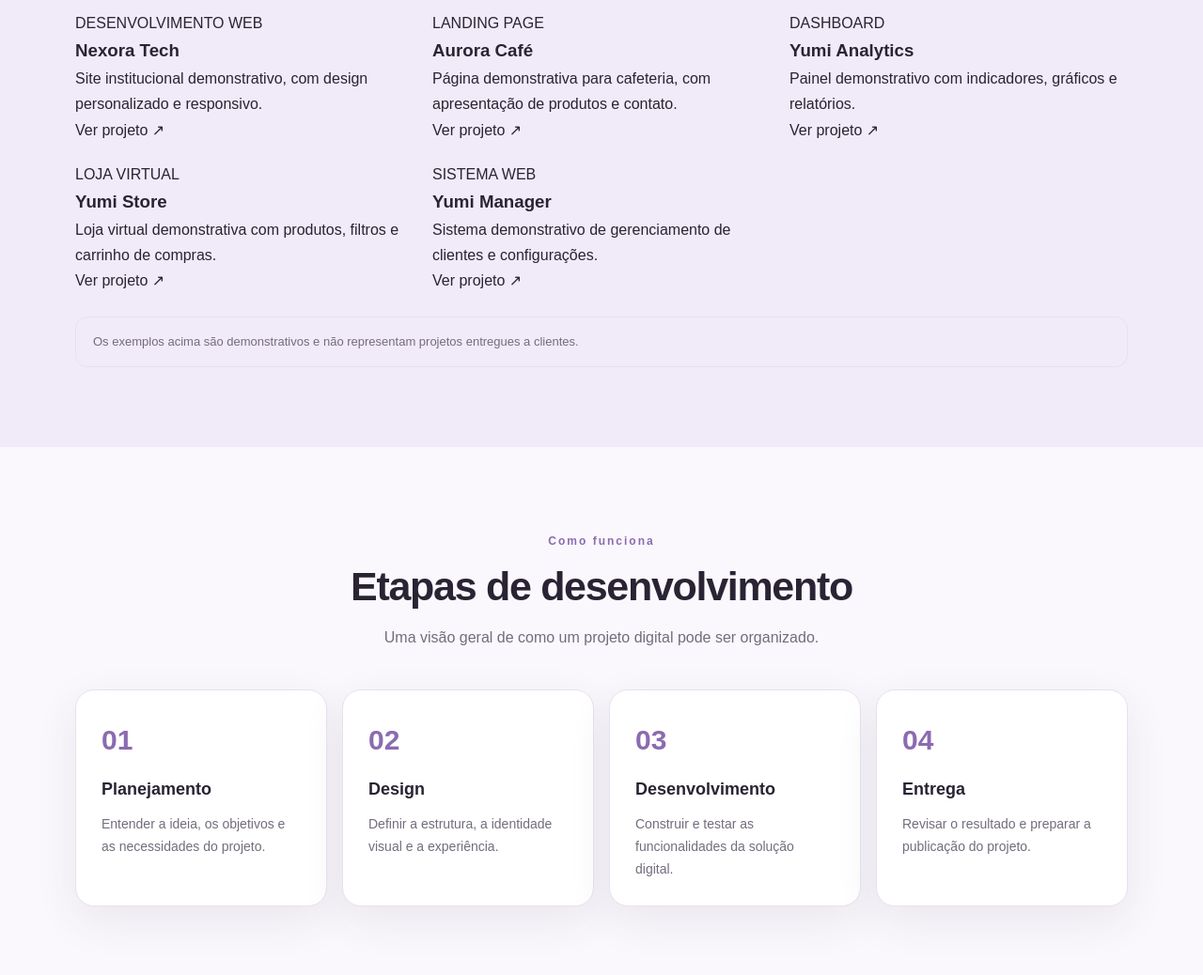
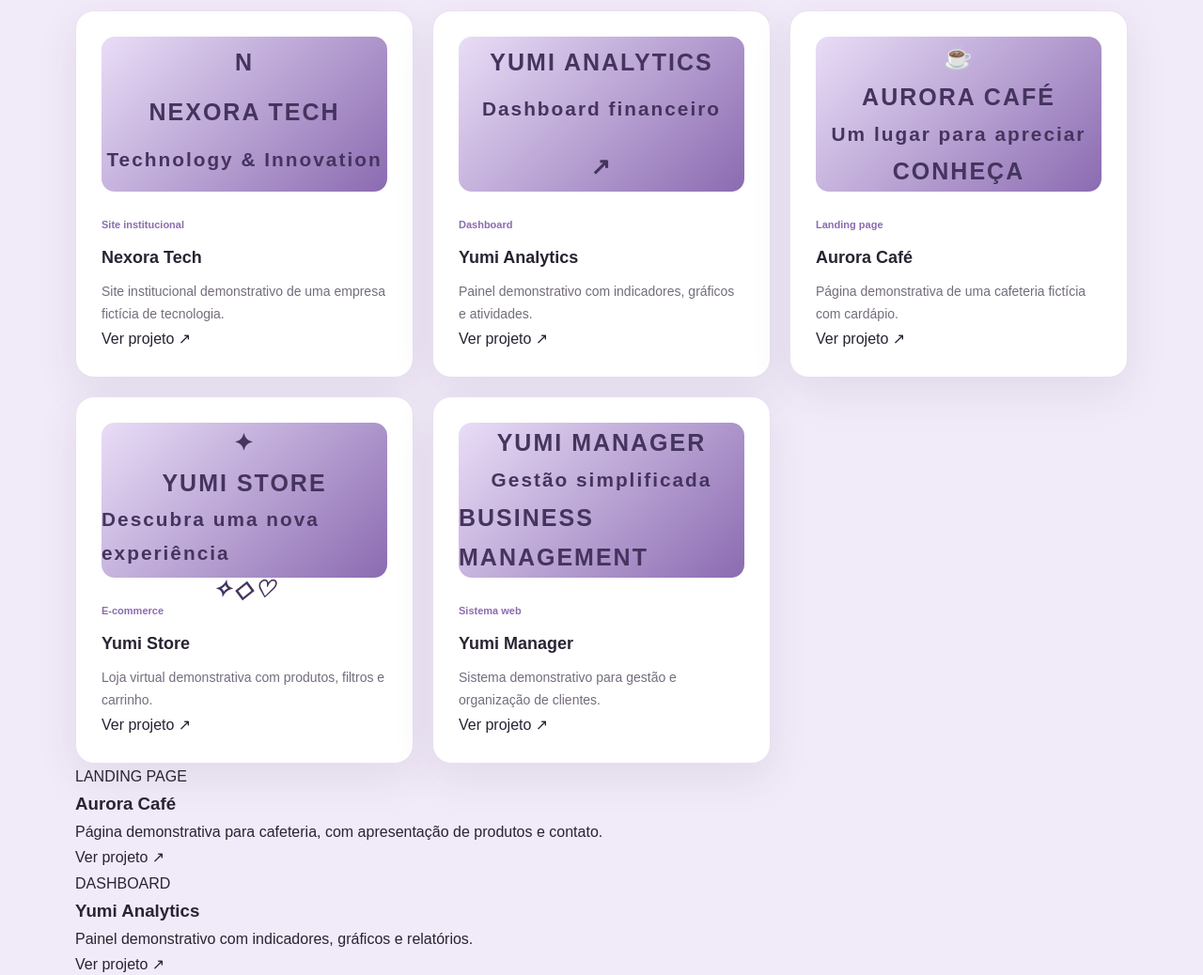
Before and after one commit to studioyumicontato-tech/Studio-Yumi, a plain HTML site: page index.html in a window 1280 px wide. Shown: the part 3520-4558 px from the top of the page at 94% size. Drawn offline with Linux system fonts and the light colour scheme.

Commit message:
Update index.html

```diff
--- a/index.html
+++ b/index.html
@@ -215,16 +215,79 @@
         <p>Exemplos de projetos que poderão compor o portfólio do Studio Yumi.</p>
       </div>
 
-
 <div class="portfolio-grid">
 
-  <article class="portfolio-card reveal">
-    <div class="portfolio-info">
-      <span>DESENVOLVIMENTO WEB</span>
-      <h3>Nexora Tech</h3>
-      <p>Site institucional demonstrativo, com design personalizado e responsivo.</p>
-      <a href="https://studioyumicontato-tech.github.io/Nexora-Tech/" target="_blank" rel="noopener noreferrer">Ver projeto ↗</a>
+  <article class="project-card reveal">
+    <div class="project-preview preview-nexora">
+      <span class="preview-symbol">N</span>
+      <strong>NEXORA TECH</strong>
+      <small>Technology & Innovation</small>
+      <div class="preview-lines"><i></i><i></i><i></i></div>
     </div>
+    <span class="project-tag">Site institucional</span>
+    <h3>Nexora Tech</h3>
+    <p>Site institucional demonstrativo de uma empresa fictícia de tecnologia.</p>
+    <a href="https://studioyumicontato-tech.github.io/Nexora-Tech/" target="_blank" rel="noopener noreferrer">Ver projeto ↗</a>
+  </article>
+
+  <article class="project-card reveal">
+    <div class="project-preview preview-analytics">
+      <strong>YUMI ANALYTICS</strong>
+      <small>Dashboard financeiro</small>
+      <div class="preview-stats">
+        <i></i><i></i><i></i><i></i><i></i>
+      </div>
+      <div class="preview-chart">↗</div>
+    </div>
+    <span class="project-tag">Dashboard</span>
+    <h3>Yumi Analytics</h3>
+    <p>Painel demonstrativo com indicadores, gráficos e atividades.</p>
+    <a href="https://studioyumicontato-tech.github.io/Yumi-Analytics/" target="_blank" rel="noopener noreferrer">Ver projeto ↗</a>
+  </article>
+
+  <article class="project-card reveal">
+    <div class="project-preview preview-aurora">
+      <span class="preview-coffee">☕</span>
+      <strong>AURORA CAFÉ</strong>
+      <small>Um lugar para apreciar</small>
+      <span class="preview-button">CONHEÇA</span>
+    </div>
+    <span class="project-tag">Landing page</span>
+    <h3>Aurora Café</h3>
+    <p>Página demonstrativa de uma cafeteria fictícia com cardápio.</p>
+    <a href="https://studioyumicontato-tech.github.io/Cafeteria---demo/" target="_blank" rel="noopener noreferrer">Ver projeto ↗</a>
+  </article>
+
+  <article class="project-card reveal">
+    <div class="project-preview preview-store">
+      <span class="preview-store-icon">✦</span>
+      <strong>YUMI STORE</strong>
+      <small>Descubra uma nova experiência</small>
+      <div class="preview-products"><i>✧</i><i>◇</i><i>♡</i></div>
+    </div>
+    <span class="project-tag">E-commerce</span>
+    <h3>Yumi Store</h3>
+    <p>Loja virtual demonstrativa com produtos, filtros e carrinho.</p>
+    <a href="https://studioyumicontato-tech.github.io/Loja-Virtual-Demo/" target="_blank" rel="noopener noreferrer">Ver projeto ↗</a>
+  </article>
+
+  <article class="project-card reveal">
+    <div class="project-preview preview-manager">
+      <strong>YUMI MANAGER</strong>
+      <small>Gestão simplificada</small>
+      <div class="preview-dashboard">
+        <i></i><i></i><i></i>
+      </div>
+      <span class="preview-manager-text">BUSINESS MANAGEMENT</span>
+    </div>
+    <span class="project-tag">Sistema web</span>
+    <h3>Yumi Manager</h3>
+    <p>Sistema demonstrativo para gestão e organização de clientes.</p>
+    <a href="https://studioyumicontato-tech.github.io/Sistema-Web-Demo/" target="_blank" rel="noopener noreferrer">Ver projeto ↗</a>
+  </article>
+
+</div>
+
   </article>
 
   <article class="portfolio-card reveal">
```
